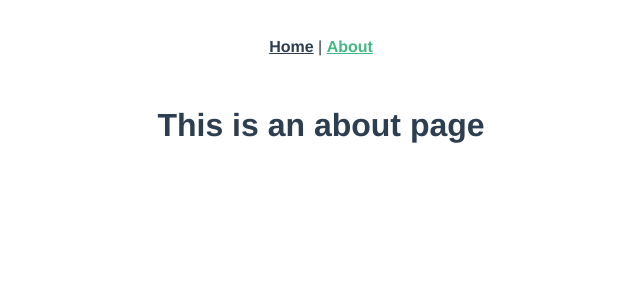
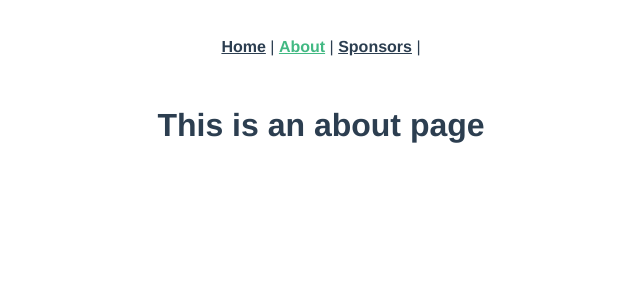
Before and after one commit to siggame/mmai-ui, a Vue app: page /about in a window 1280 px wide. Shown: the top 300 px of the page, without its empty margins (319-959 px from the left). Built offline with nearby package versions, Linux system fonts and the light colour scheme.

Commit message:
Bryce's commit

```diff
--- a/src/App.vue
+++ b/src/App.vue
@@ -2,7 +2,8 @@
   <div id="app">
     <div id="nav">
       <router-link to="/">Home</router-link> |
-      <router-link to="/about">About</router-link>
+      <router-link to="/about">About</router-link> |
+      <router-link to="/sponsors">Sponsors</router-link> |
     </div>
     <LoadIcon v-if="isLoading" />
     <router-view />
--- a/src/router/index.ts
+++ b/src/router/index.ts
@@ -9,6 +9,8 @@ import store from "../store";
 const Home = () => import(/* webpackChunkName: "home" */ "../views/Home.vue");
 const About = () =>
   import(/* webpackChunkName: "about" */ "../views/About.vue");
+const Sponsors = () =>
+  import(/* webpackChunkName: "sponsors" */ "../views/Sponsors.vue");
 const Error = () =>
   import(/* webpackChunkName: "error" */ "../views/Error.vue");
 
@@ -27,6 +29,12 @@ const routes: Array<RouteConfig> = [
     name: "About",
     component: About
   },
+  {
+    path: "/sponsors",
+    name: "Sponsors",
+    component: Sponsors
+  },
+
   {
     path: "/error",
     name: "Error",
--- /dev/null
+++ b/src/views/Sponsors.vue
@@ -0,0 +1,18 @@
+<template>
+  <div class="sponsors">
+    <img alt="Vue logo" src="../assets/logo.png" />
+    <HelloWorld msg="Sponsors Page"> </HelloWorld>
+  </div>
+</template>
+
+<script lang="ts">
+import Vue from "vue";
+import HelloWorld from "@/components/HelloWorld.vue";
+
+export default Vue.extend({
+  name: "Sponsors",
+  components: {
+    HelloWorld
+  }
+});
+</script>
```
